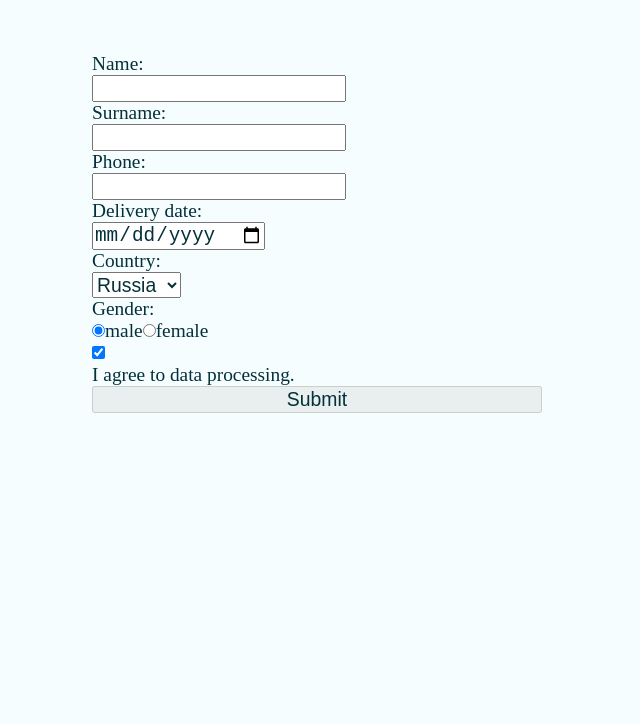
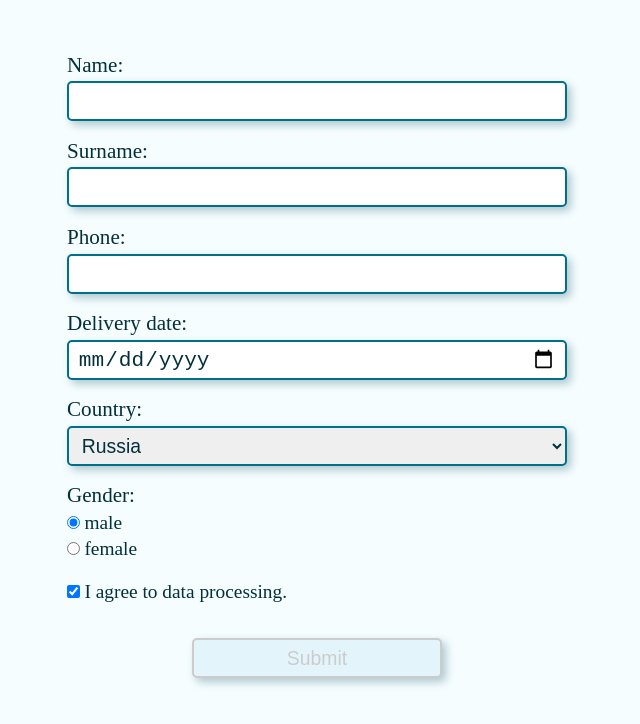
Before and after one commit to Evgenia-cyber/rs-react-webpack, a React app: page / in a window 1280 px wide. Shown: the top 724 px of the page, without its empty margins (323-963 px from the left). Built offline with nearby package versions, Linux system fonts and the light colour scheme.

Commit message:
feat: add styles

```diff
--- a/src/components/Card.jsx
+++ b/src/components/Card.jsx
@@ -2,21 +2,21 @@ import React from 'react';
 
 const Card = ({ name, phone, deliveryDate, country, gender }) => (
   <div className="card-container">
-    <h2 className="">{name}</h2>
-    <p className="">
-      <span>Phone: </span>
+    <h2>{name}</h2>
+    <p>
+      <span className="card-info">phone: </span>
       {phone}
     </p>
-    <p className="">
-      <span>Delivery date: </span>
+    <p>
+      <span className="card-info">delivery date: </span>
       {deliveryDate}
     </p>
-    <p className="">
-      <span>Country: </span>
+    <p>
+      <span className="card-info">country: </span>
       {country}
     </p>
-    <p className="">
-      <span>Gender: </span>
+    <p>
+      <span className="card-info">gender: </span>
       {gender}
     </p>
   </div>
--- a/src/components/Form.jsx
+++ b/src/components/Form.jsx
@@ -88,7 +88,7 @@ const Form = ({ setCards }) => {
       <Select value={formData.country.value} handleChange={handleChange} />
       <InputRadio checkedGender={formData.gender.value} handleChange={handleChange} />
       <InputCheckbox isChecked={formData.agreeToDataProcessing.value} handleChange={handleChange} />
-      <button type="submit" disabled={isSubmitBtnDisabled}>
+      <button className="submit-btn" type="submit" disabled={isSubmitBtnDisabled}>
         Submit
       </button>
     </form>
--- a/src/components/InputCheckbox.jsx
+++ b/src/components/InputCheckbox.jsx
@@ -1,9 +1,15 @@
 import React from 'react';
 
 const InputCheckbox = ({ isChecked, handleChange }) => (
-  <label htmlFor="agreeToDataProcessing">
-    <input name="agreeToDataProcessing" type="checkbox" checked={isChecked} onChange={handleChange} />
-    <p>I agree to data processing. {!isChecked && <span>You must agree!</span>}</p>
+  <label className="checkbox" htmlFor="agreeToDataProcessing">
+    <input
+      className="checkbox-mark"
+      name="agreeToDataProcessing"
+      type="checkbox"
+      checked={isChecked}
+      onChange={handleChange}
+    />
+    <p>I agree to data processing.{!isChecked && <span className="error">You must agree!</span>}</p>
   </label>
 );
 
--- a/src/components/InputRadio.jsx
+++ b/src/components/InputRadio.jsx
@@ -3,10 +3,12 @@ import { genders } from '../constants/constants';
 
 const InputRadio = ({ checkedGender, handleChange }) => (
   <div>
-    <p>Gender:</p>
+    <p className="label">Gender:</p>
+    <div className="genders">
       {genders.map((gender) => (
         <label key={gender} htmlFor={gender}>
           <input
+            className="gender"
             name="gender"
             id={gender}
             type="radio"
@@ -18,6 +20,7 @@ const InputRadio = ({ checkedGender, handleChange }) => (
         </label>
       ))}
     </div>
+  </div>
 );
 
 export default InputRadio;
--- a/src/components/InputType.jsx
+++ b/src/components/InputType.jsx
@@ -2,11 +2,18 @@ import React from 'react';
 
 const InputType = ({ label, name, type, value, handleChange, validate, error }) => (
   <label htmlFor={name}>
-    <p>
+    <p className="label">
       {label}
-      <span>{error}</span>
+      <span className="error">{error}</span>
     </p>
-    <input name={name} type={type} value={value} onChange={handleChange} onBlur={() => validate(name, type, value)} />
+    <input
+      className="input-text"
+      name={name}
+      type={type}
+      value={value}
+      onChange={handleChange}
+      onBlur={() => validate(name, type, value)}
+    />
   </label>
 );
 
--- a/src/components/Select.jsx
+++ b/src/components/Select.jsx
@@ -3,7 +3,7 @@ import { options } from '../constants/constants';
 
 const Select = ({ value, handleChange }) => (
   <label htmlFor="country">
-    <p>Country:</p>
+    <p className="label">Country:</p>
     <select name="country" type="text" value={value} onChange={handleChange}>
       {options.map((option) => (
         <option key={option} value={option}>
--- a/src/css/_normalize.scss
+++ b/src/css/_normalize.scss
@@ -15,3 +15,17 @@ body {
 a {
   text-decoration: none;
 }
+
+input {
+  color: $black;
+}
+
+input[type~='date'] {
+  font-size: 1.2rem;
+}
+
+input:-webkit-autofill {
+  box-shadow: inset 0 0 0 50px #fff !important; /* Цвет фона */
+  -webkit-text-fill-color: $black !important; /* цвет текста */
+  color: $black !important; /* цвет текста */
+}
--- a/src/css/_variables.scss
+++ b/src/css/_variables.scss
@@ -2,6 +2,8 @@ $black: #04303a;
 $bg-color: #f5fdff;
 $search-btn-color:#e3f5fa;
 $search-btn-color-hover:#c3dfe6;
+$color-disable:#ccc;
+$color-error:rgb(126, 1, 1);
 
 $border: 2px solid #006f88;;
 $border-radius: 5px;
--- a/src/css/components/_card.scss
+++ b/src/css/components/_card.scss
@@ -6,60 +6,12 @@
   border-radius: $border-radius;
   box-shadow: $box-shadow;
   transition: box-shadow $duration, background-color $duration;
+
+  .card-info {
+    display: inline-block;
+    margin-top: 0.5rem;
+    margin-right: 0.5rem;
+    font-weight: 600;
+    text-decoration: underline;
+  }
 }
-
-.card-container:hover {
-  background-color: $search-btn-color;
-  box-shadow: $box-shadow-hover;
-  cursor: pointer;
-}
-
-.card-container .img {
-  height: 300px;
-  object-fit: cover;
-  width: 100%;
-}
-
-.card-container .card-content-container {
-  padding: 1rem;
-}
-
-.card-container .card-country,
-.card-container .card-info-comments,
-.card-container .card-info-views,
-.card-container .card-price {
-  font-weight: 700;
-}
-
-.card-container .card-country {
-  font-size: 1.7rem;
-  padding-bottom: 0.5rem;
-}
-
-.card-container .card-city {
-  font-size: 1.3rem;
-}
-
-.card-container .card-price-text {
-  padding-bottom: 1rem;
-  padding-top: 0.5rem;
-}
-
-.card-container .card-price {
-  font-size: 1.2rem;
-}
-
-.card-container .card-info {
-  display: flex;
-  justify-content: space-between;
-}
-
-.card-container .card-info .card-info-comments,
-.card-container .card-info .card-info-views {
-  align-items: center;
-  display: flex;
-}
-
-.card-container .card-info .card-icon {
-  padding-right: 0.5rem;
-}
--- a/src/css/components/_form.scss
+++ b/src/css/components/_form.scss
@@ -1,40 +1,73 @@
 .form {
   display: flex;
   flex-direction: column;
+  max-width: 500px;
   margin: 0 auto;
-  width: 450px;
 }
 
-.form .input,
-.form .submit-btn {
-  box-shadow: $box-shadow;
-  height: 35px;
+.form .label {
+  font-size: 1.2rem;
+  margin-bottom: 0.2rem;
 }
 
-.form .input {
+.form .input-text,
+.form select,
+.form .submit-btn {
+  height: 40px;
   border: $border;
-  border-radius: $border-radius 0 0 $border-radius;
-  padding-left: 2.5rem;
-  width: 70%;
+  border-radius: $border-radius;
+  box-shadow: $box-shadow;
+}
+
+.form .input-text,
+.form select {
+  width: 100%;
+  padding-left: 0.5rem;
+  padding-right: 0.5rem;
+  margin-bottom: 1rem;
 }
 
 .form .submit-btn {
+  width: 50%;
+  margin: 0 auto;
   background-color: $search-btn-color;
-  border: $border;
-  border-left: none;
-  border-radius: 0 $border-radius $border-radius 0;
-  padding-left: 1rem;
-  padding-right: 1rem;
-  transition: background-color 0.3s;
+  transition: width $duration, background-color $duration;
+
+  &:disabled {
+    color: $color-disable;
+    border-color: $color-disable;
+    cursor: default;
+  }
+
+  &:hover:not([disabled]) {
+    width: 100%;
+    background-color: $search-btn-color-hover;
+    cursor: pointer;
+  }
 }
 
-.form .submit-btn:hover {
-  background-color: $search-btn-color-hover;
-  cursor: pointer;
+.form .genders {
+  display: flex;
+  flex-direction: column;
+
+  & .gender {
+    margin-right: 0.25rem;
+    margin-bottom: 0.5rem;
+  }
 }
 
-.form .img {
-  left: 10px;
-  position: absolute;
-  top: 5px;
+.form .checkbox {
+  display: flex;
+  align-items: baseline;
+  margin-top: 1rem;
+  margin-bottom: 2rem;
+
+  & .checkbox-mark {
+    margin-right: 0.25rem;
+  }
 }
+
+.error {
+  color: $color-error;
+  padding: 0.25rem;
+}
```
Lines whose indentation alone changed are shown as unchanged.
